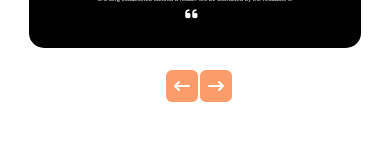
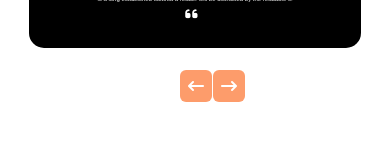
Before and after one commit to saini9989/healetjewells, a plain HTML site: page index.html in a window 390 px wide. Shown: the part 4312-4472 px from the top of the page. Drawn offline with Linux system fonts and the light colour scheme; a web font is replaced by a local one.

Commit message:
first commit

```diff
--- a/responsive.css
+++ b/responsive.css
@@ -211,11 +211,11 @@
 
     .b .b1 i {
         padding: 8px;
-        margin: -409px;
+        margin: -395px;
     }
 
     .b2 i {
-        margin: -375px;
+        margin: -362px;
         padding: 8px;
     }
 }
```
Also changed, not shown: 1 other file.
